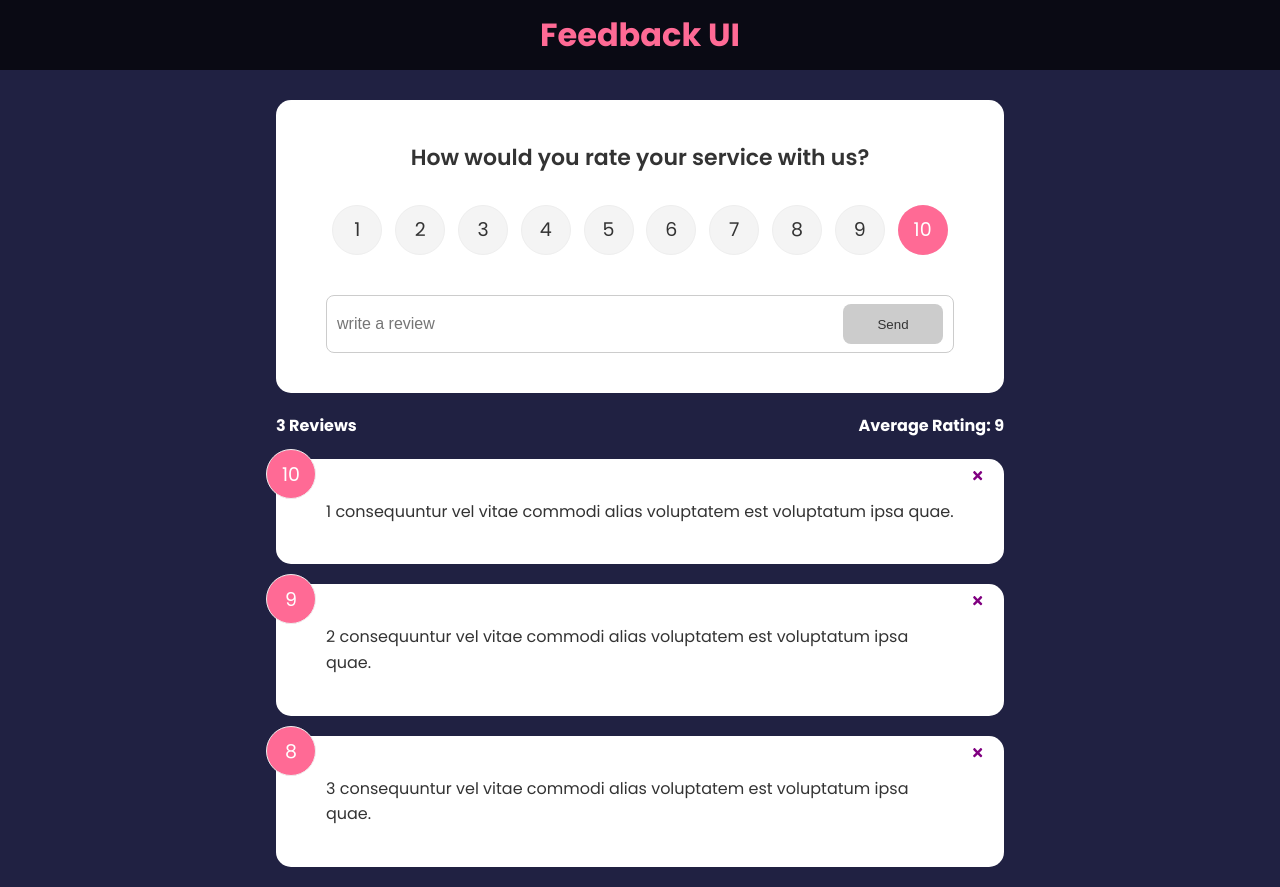
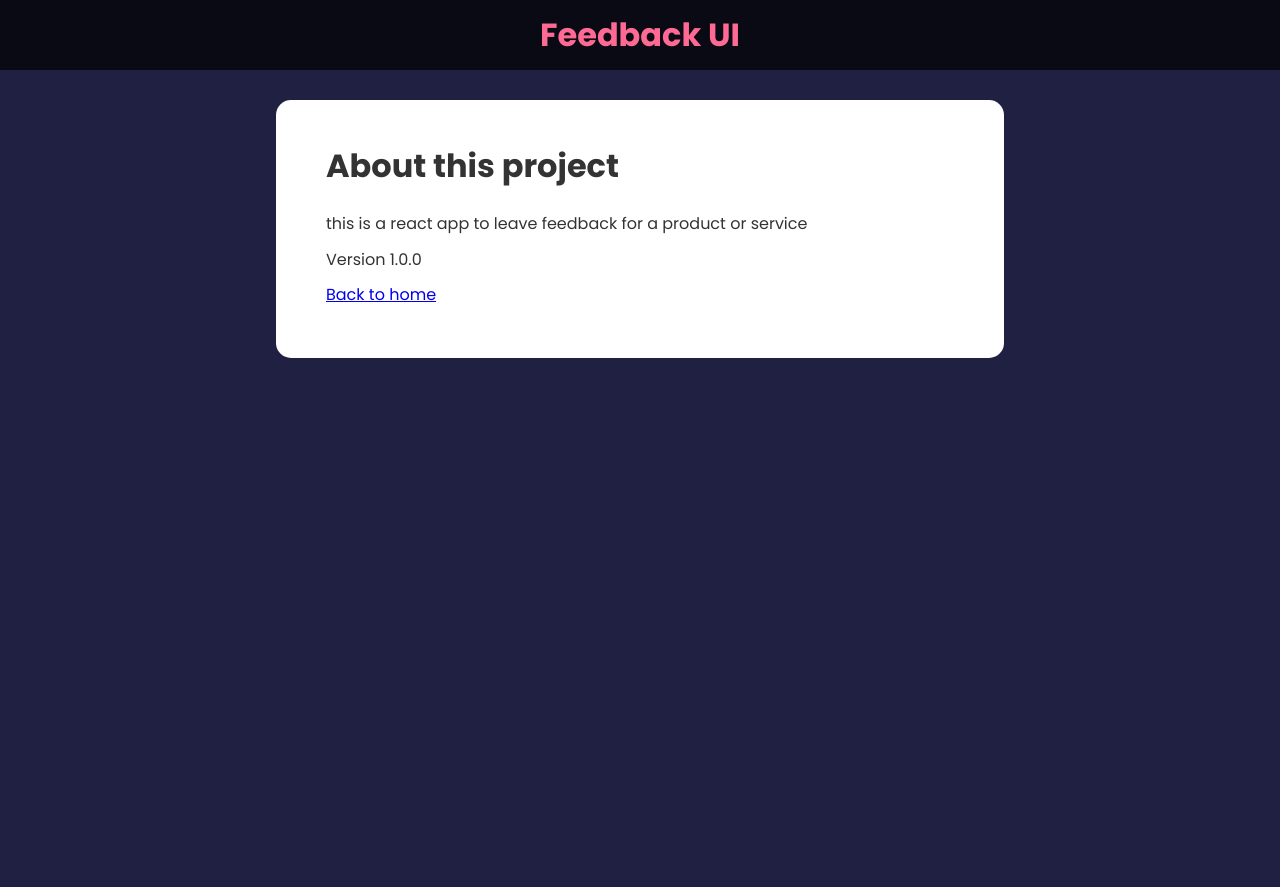
Before and after one commit to DeadDodo15/feedback-app, a React (Create React App) app: page /about in a window 1280 px wide. After the commit the page ends 800 px from the top, so only its background shows below. Built offline with nearby package versions, Linux system fonts and the light colour scheme.

Commit message:
Added routes

```diff
--- a/package.json
+++ b/package.json
@@ -10,6 +10,7 @@
     "react": "^18.2.0",
     "react-dom": "^18.2.0",
     "react-icons": "^4.6.0",
+    "react-router-dom": "^6.4.3",
     "react-scripts": "5.0.1",
     "uuid": "^9.0.0",
     "web-vitals": "^2.1.4"
--- a/src/App.js
+++ b/src/App.js
@@ -5,6 +5,8 @@
 import FeedbackStats from "./components/FeedbackStats"
 import FeedbackForm from "./components/FeedbackForm"
 import { v4 as uuidv4 } from 'uuid'
+import AboutPage from "./pages/AboutPage"
+import {BrowserRouter as Router, Route, Routes} from 'react-router-dom'
 
 
 function App(){
@@ -21,15 +23,25 @@
         setFeedback([newFeedback, ...Feedback ])
     }
 
-    return <>
+return <Router>
     <Header text="Feedback UI" />
     <div className="container">
-        <FeedbackForm handleAdd={addFeedback} />
-        <FeedbackStats feedback={Feedback}/>
-    <FeedbackList feedback={Feedback} handleDelete={deleteFeedback}/>
+      <Routes>
+            <Route exact path="/" element={
+                <>
+                <FeedbackForm handleAdd={addFeedback} />
+                <FeedbackStats feedback={Feedback}/>
+                <FeedbackList feedback={Feedback} handleDelete={deleteFeedback}/>
+                </>
+            }>
 
+            </Route>
+
+        <Route path="/about" element={<AboutPage/>}/>
+      </Routes>
     </div>
-    </>
+    </Router>
 }
 
+
 export default App
--- /dev/null
+++ b/src/pages/AboutPage.jsx
@@ -0,0 +1,19 @@
+import Card from "../components/shared/card"
+
+function AboutPage() {
+    return (
+        <Card>
+            <div className="about">
+                <h1>About this project</h1>
+                <p>this is a react app to leave feedback for a product or service</p>
+                <p>Version 1.0.0</p>
+
+                <p><a href="/">Back to home</a></p>
+            </div>
+        </Card>
+
+    )
+}
+
+
+export default AboutPage
```
Also changed, not shown: 1 other file (tests, documents, lock files or other folders).
